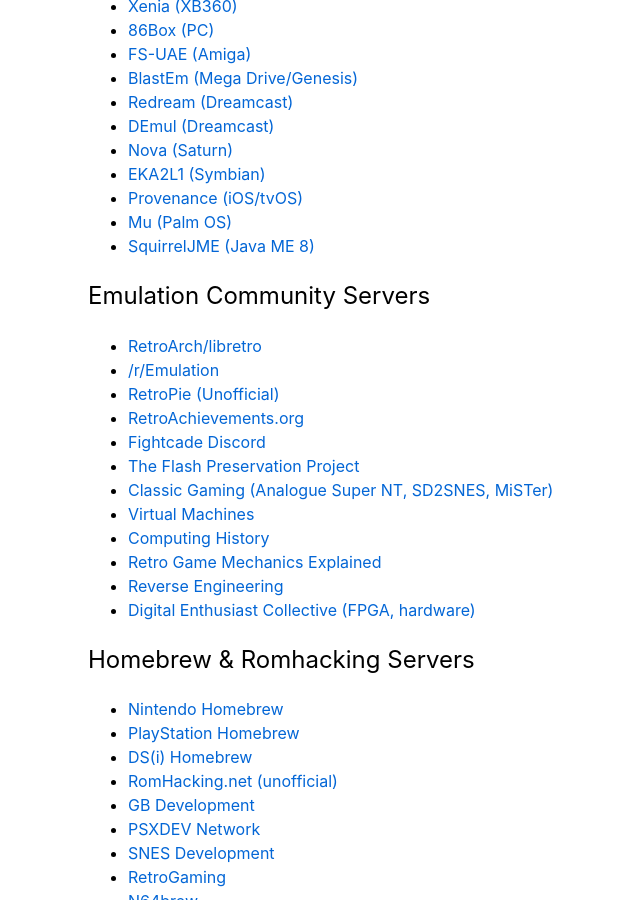
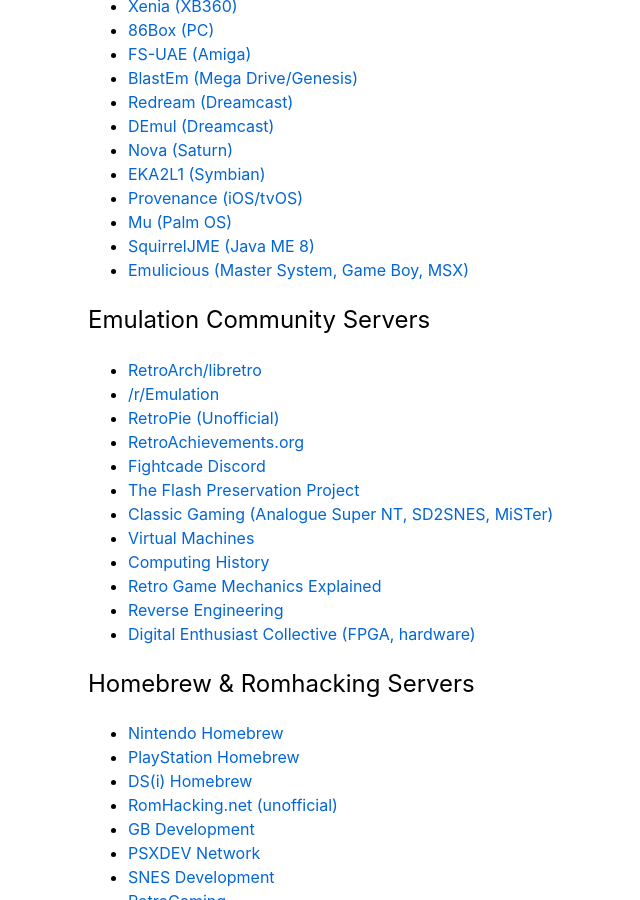
Before and after one commit to emudev-org/emudev.org, a Jekyll site: the page built from discord_related.md, in a window 1280 px wide and 900 px high, scrolled down 725 px. Shown: the whole window, without its empty margins (192-832 px from the left). Built offline with Jekyll 4.4.1, drawn with Linux system fonts in a browser that asks for light colours; our own code applies the rules of GitHub Pages for plain Markdown files.

Commit message:
Added Emulicious's Discord server
Added Emulicious's Discord server to the list of Emulator Servers in discord_related.md

```diff
--- a/discord_related.md
+++ b/discord_related.md
@@ -34,6 +34,7 @@ layout: default
 - [Provenance (iOS/tvOS)](https://discord.gg/4TK7PU5)
 - [Mu (Palm OS)](https://discord.gg/hWSz8VN)
 - [SquirrelJME (Java ME 8)](https://discord.gg/9PkMMKt)
+- [Emulicious (Master System, Game Boy, MSX)](https://discord.gg/YuKjBUF)
 
 ## Emulation Community Servers
 - [RetroArch/libretro](https://discord.gg/rbJJaR9)
```
